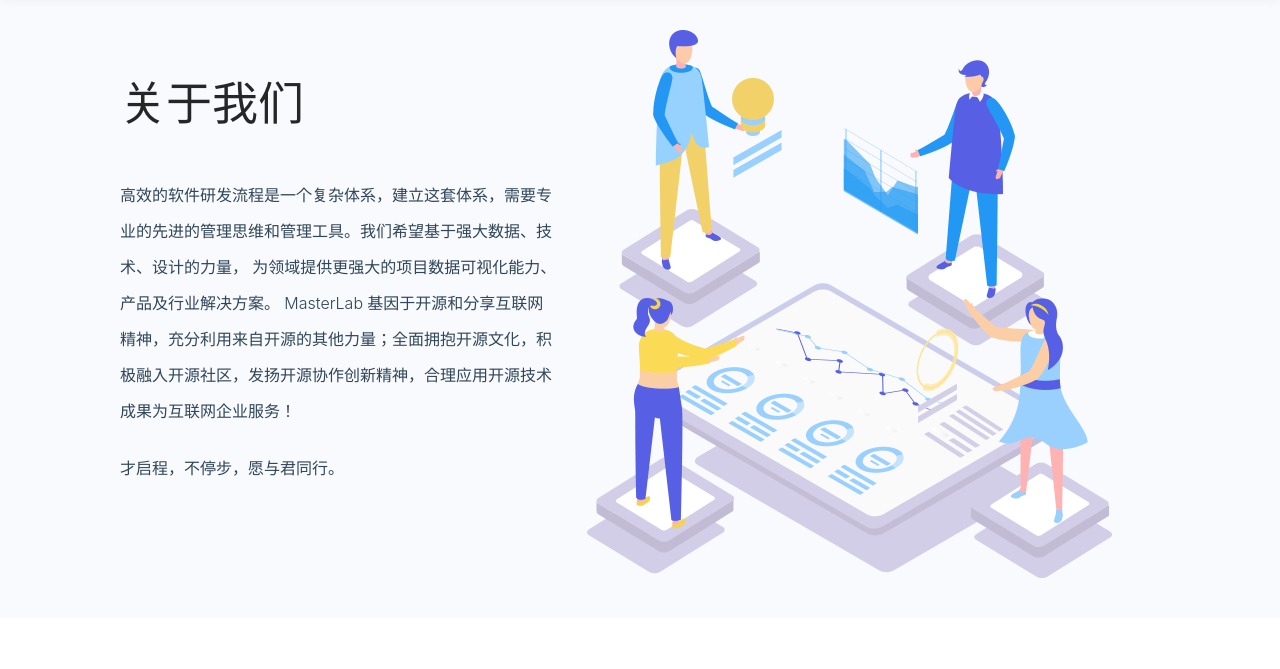
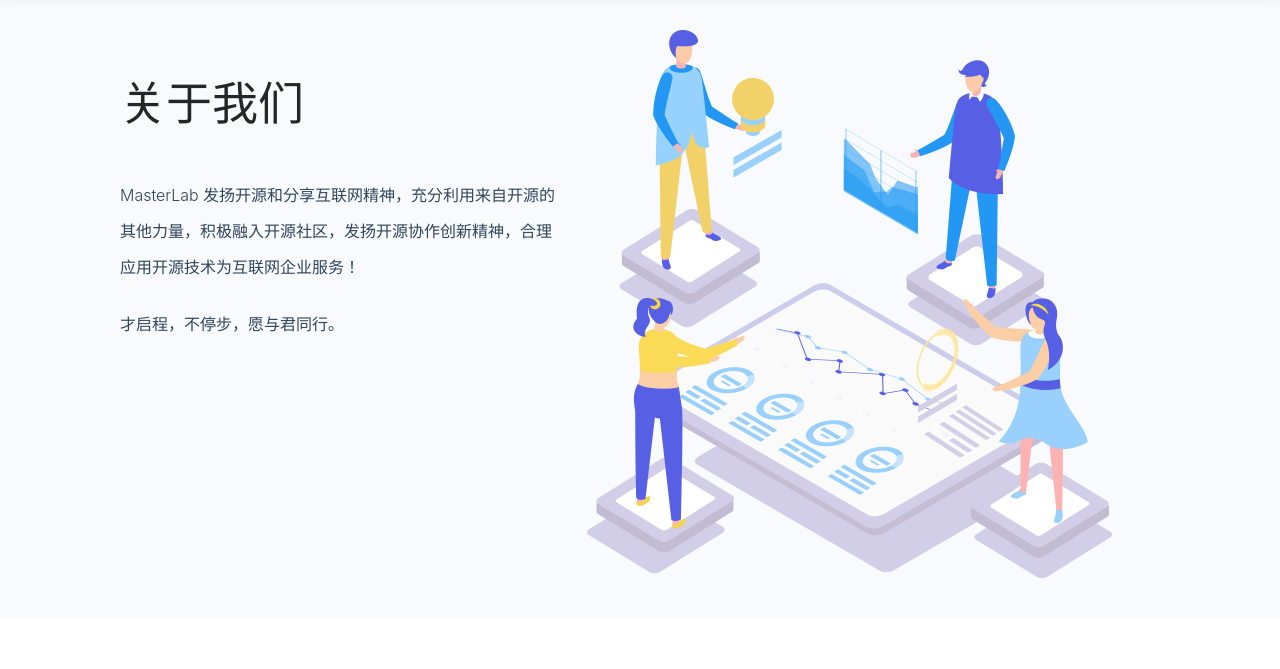
Before and after one commit to gopeak/masterlab_site, a PHP site: page /about.php in a window 1280 px wide. Shown: the part 64-733 px from the top of the page. Run offline with PHP 8.4, Linux system fonts and the light colour scheme.

Commit message:
修改关于我们文案

```diff
--- a/ant/about.php
+++ b/ant/about.php
@@ -25,16 +25,6 @@ $page = 'about';
     <link rel="stylesheet" type="text/css" href="./product_files/index-1.css">
     <link rel="stylesheet" type="text/css" href="./product_files/index-2.css">
     <link rel="stylesheet" type="text/css" href="./product_files/featrue.css">
-
-</head>
-<body class="template-home">
-<div style="display: none"><img src="./about_files/logo-with-text.svg" alt=""> <img
-            src="./about_files/bpKcpwimYnZMTarUxCEd.png" alt=""></div>
-
-<div id="react-content">
-    <div data-reactroot="" class="page-wrapper">
-        <? include 'header.php'?>
-
     <style>
         .align-right {
             text-align: right;
@@ -174,15 +164,22 @@ $page = 'about';
             display: none;
         }
     </style>
+</head>
+<body class="template-home">
+
+<div id="react-content">
+    <div data-reactroot="" class="page-wrapper">
+        <? include 'header.php'?>
+
+
         <section class="intro">
             <div class="container">
                 <div class="header row">
                     <div class="col-md-5">
                         <h1>关于我们</h1>
                         <p class="main-info">
-                            高效的软件研发流程是一个复杂体系，建立这套体系，需要专业的先进的管理思维和管理工具。我们希望基于强大数据、技术、设计的力量，
-                            为领域提供更强大的项目数据可视化能力、产品及行业解决方案。
-                            MasterLab 基因于开源和分享互联网精神，充分利用来自开源的其他力量；全面拥抱开源文化，积极融入开源社区，发扬开源协作创新精神，合理应用开源技术成果为互联网企业服务！</p>
+
+                            MasterLab 发扬开源和分享互联网精神，充分利用来自开源的其他力量，积极融入开源社区，发扬开源协作创新精神，合理应用开源技术为互联网企业服务！</p>
                         <br>
                         <p class="main-info">才启程，不停步，愿与君同行。</p>
                     </div>
@@ -283,7 +280,7 @@ $page = 'about';
             <div class="info-content">
                 <ul  class="text-left info-items" >
                     <li>单元测试  及时反馈极大降低回归测试成本极大减少调试时间部署起来信心十足</li>
-                    <li>持续集成  提早集成，不烦集成，自动化部署
+                    <li>持续集成  提早集成，自动化部署
                     </li>
                     <li>重构  收放自如 偿还技术债务</li>
                     <li>代码规范  用代码进行沟通，清晰表达意图 动态评估取舍 保持简单</li>
```
Lines whose indentation alone changed are shown as unchanged.
